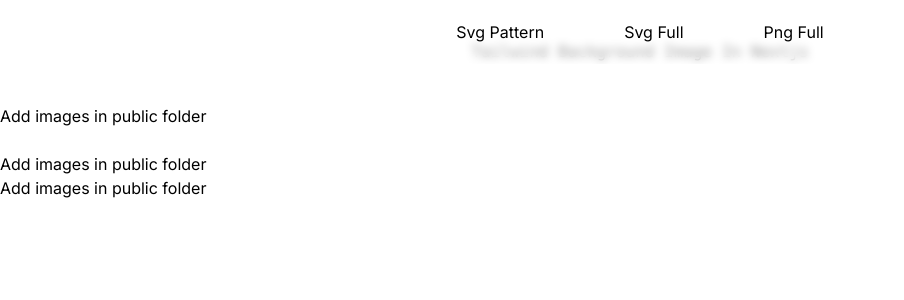
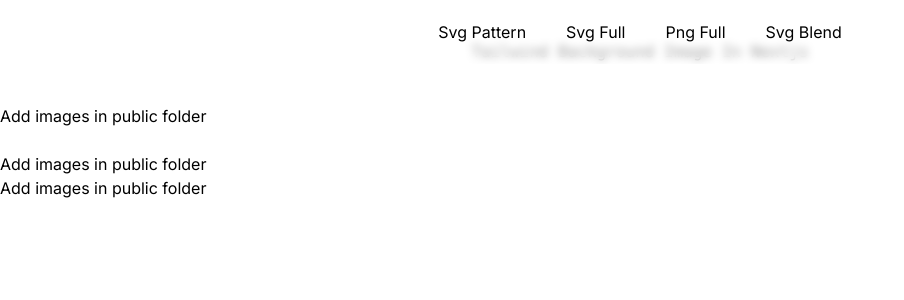
Before and after one commit to sazzadtanim/19-7-23-tailwind-background-image, a Next.js app: page / in a window 1280 px wide. Shown: the top 300 px of the page, without its empty margins (0-904 px from the left). Built offline with nearby package versions, Linux system fonts and the light colour scheme.

Commit message:
added new svg blend page

```diff
--- a/src/components/Navigation.tsx
+++ b/src/components/Navigation.tsx
@@ -3,10 +3,11 @@ import React from 'react'
 
 export default function Navigation() {
   return (
-    <div className='fixed flex w-full justify-center gap-20 bg-white/60 py-5 capitalize backdrop-blur-sm '>
+    <div className='fixed flex w-full justify-center gap-10 bg-white/60 py-5 capitalize backdrop-blur-sm '>
       <Link href={'/svg_pattern'}>svg pattern</Link>
       <Link href={'/svg_full'}>svg full</Link>
       <Link href={'/png_full'}>png full</Link>
+      <Link href={'/svg_blend'}>svg blend</Link>
     </div>
   )
 }
```
